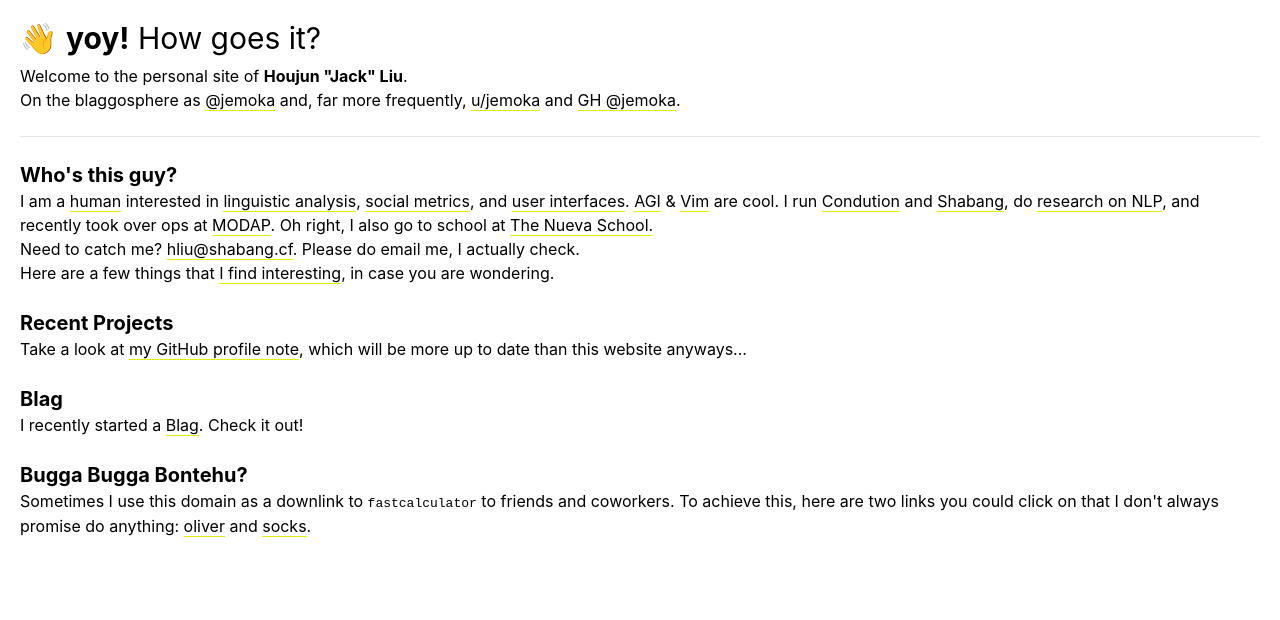
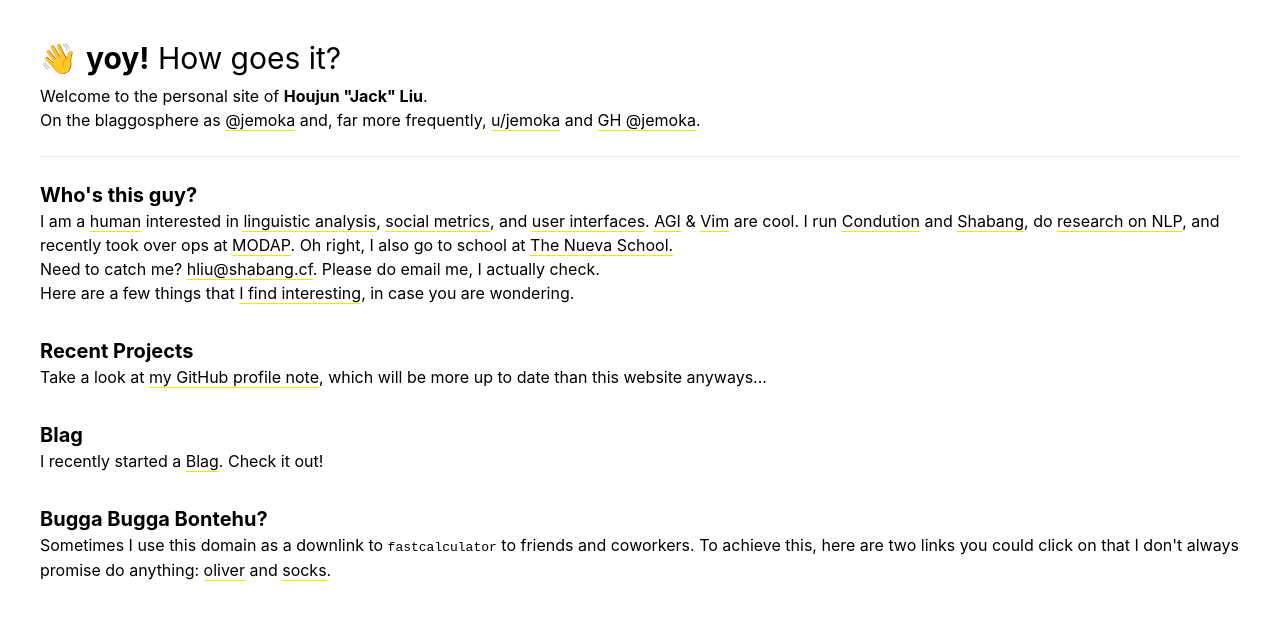
Before and after one commit to Jemoka/me, a Next.js app: page / in a window 1280 px wide. Shown: the top 620 px of the page. Built offline with nearby package versions, Linux system fonts and the light colour scheme.

Commit message:
Quick Website updates courtesy of @richardfeynmanrocks

```diff
--- a/pages/index.js
+++ b/pages/index.js
@@ -4,7 +4,7 @@
 
 export default function Home() {
     return (
-        <div className="m-5">
+        <div className="m-10">
             <Head>
                 <title>@jemoka</title>
                 <meta name="viewport" content="initial-scale=1.0, width=device-width" />
@@ -22,15 +22,15 @@
             Here are a few things that <a href="https://interesting.jemoka.com/">I find interesting</a>, in case you are wondering.
             <br />
             <br />
-            <h1 className="text-xl font-bold">Recent Projects</h1>
+            <h1 className="mt-2 text-xl font-bold">Recent Projects</h1>
             Take a look at <a href="https://github.com/jemoka/">my GitHub profile note</a>, which will be more up to date than this website anyways...
             <br />
             <br />
-            <h1 className="text-xl font-bold">Blag</h1>
+            <h1 className="mt-2 text-xl font-bold">Blag</h1>
             I recently started a <a href="https://blog.jemoka.com/">Blag</a>. Check it out!
             <br />
             <br />
-            <h1 className="text-xl font-bold">Bugga Bugga Bontehu?</h1>
+            <h1 className="mt-2 text-xl font-bold">Bugga Bugga Bontehu?</h1>
             Sometimes I use this domain as a downlink to <span className="code">fastcalculator</span> to friends and coworkers. To achieve this, here are two links you could click on that I don't always promise do anything: <a href="https://oliver.jemoka.com/">oliver</a> and <a href="https://socks.jemoka.com/">socks</a>.
         </div>
     )
--- a/styles/globals.css
+++ b/styles/globals.css
@@ -24,3 +24,13 @@
 .code {
     font-family: monospace;
 }
+
+::-moz-selection {
+  background: #EAEDAD;
+}
+::-webkit-selection {
+  background: #EAEDAD;
+}
+::selection {
+  background: #EAEDAD;
+}
```
